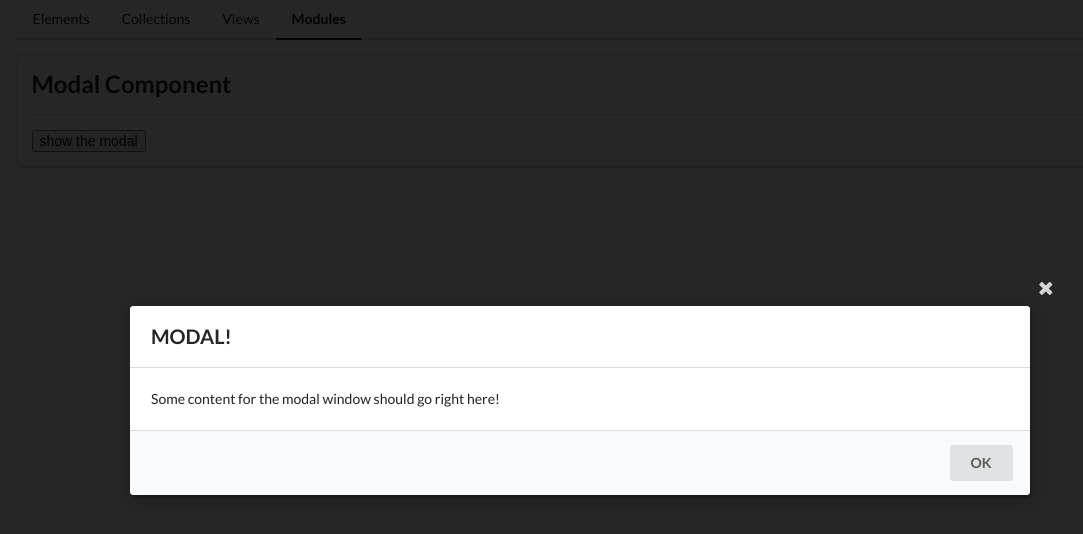
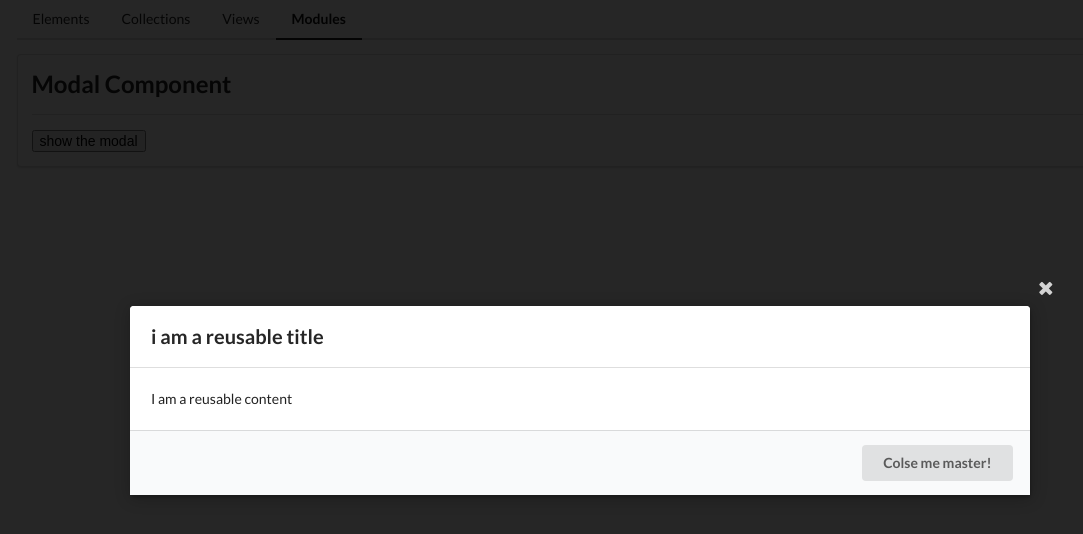
Before and after one commit to MrMoriarty04/comps, an Angular app: page /modules in a window 1280 px wide. Both pictures are taken after a click on the button "show the modal". Shown: the top 534 px of the page, without its empty margins (60-1143 px from the left). Built offline with nearby package versions, Linux system fonts and the light colour scheme.

Commit message:
finish the modal

```diff
--- a/src/app/mods/modal/modal.css
+++ b/src/app/mods/modal/modal.css
@@ -0,0 +1,12 @@
+.actions:empty{
+display: none;
+}
+
+
+.actions:empty + .actions-default{
+    display:block;
+}
+
+.actions-default{
+    display:none;
+}
--- a/src/app/mods/modal/modal.html
+++ b/src/app/mods/modal/modal.html
@@ -1,12 +1,19 @@
-<div class="ui dimmer visible active">
-  <div class="ui modal visible active">
-    <i class="close icon"></i>
-    <div class="header">MODAL!</div>
+<div (click)="OnCloseClickModal()" class="ui dimmer visible active">
+  <div (click)="$event.stopPropagation()" class="ui modal visible active">
+    <i (click)="OnCloseClickModal()" class="close icon"> </i>
+    <div class="header">
+      <ng-content select="[modalTitle]"></ng-content>
+    </div>
     <div class="content">
-      <p>Some content for the modal window should go right here!</p>
+      <ng-content></ng-content>
     </div>
+
     <div class="actions">
-      <button class="ui button">OK</button>
+      <ng-content select="[modalFooter]"></ng-content>
+    </div>
+
+    <div class="actions-default actions">
+      <button (click)="OnCloseClickModal()" class="ui button">OK</button>
     </div>
   </div>
 </div>
--- a/src/app/mods/modal/modal.ts
+++ b/src/app/mods/modal/modal.ts
@@ -1,4 +1,4 @@
-import { Component , ElementRef } from '@angular/core';
+import { Component , ElementRef , Output , EventEmitter } from '@angular/core';
 
 @Component({
   selector: 'app-modal',
@@ -7,6 +7,9 @@ import { Component , ElementRef } from '@angular/core';
   styleUrl: './modal.css'
 })
 export class Modal {
+
+  @Output() close=new EventEmitter();
+
 
   constructor(private el:ElementRef){ }
 
@@ -18,6 +21,8 @@ export class Modal {
     this.el.nativeElement.remove();
   }
 
-
+  OnCloseClickModal(){
+    this.close.emit();
+  }
 
 }
--- a/src/app/mods/mods-home/mods-home.html
+++ b/src/app/mods/mods-home/mods-home.html
@@ -1,6 +1,15 @@
 <app-divider>Modal Component</app-divider>
 
-<button (click)="showModalOnClick()">show the modal</button>
+<button (click)="ShowModalOnClick()">show the modal</button>
 @if (showModal) {
-<app-modal></app-modal>
+<app-modal (close)="ShowModalOnClick()">
+  <div modalTitle>i am a reusable title</div>
+  <p>I am a reusable content</p>
+
+  <ng-container modalFooter>
+    <button class="ui button" (click)="ShowModalOnClick()">
+      Colse me master!
+    </button>
+  </ng-container>
+</app-modal>
 }
--- a/src/app/mods/mods-home/mods-home.ts
+++ b/src/app/mods/mods-home/mods-home.ts
@@ -10,7 +10,7 @@ export class ModsHome {
 
   showModal=false;
 
-  showModalOnClick(){
+  ShowModalOnClick(){
     this.showModal = !this.showModal;
   }
 }
```
